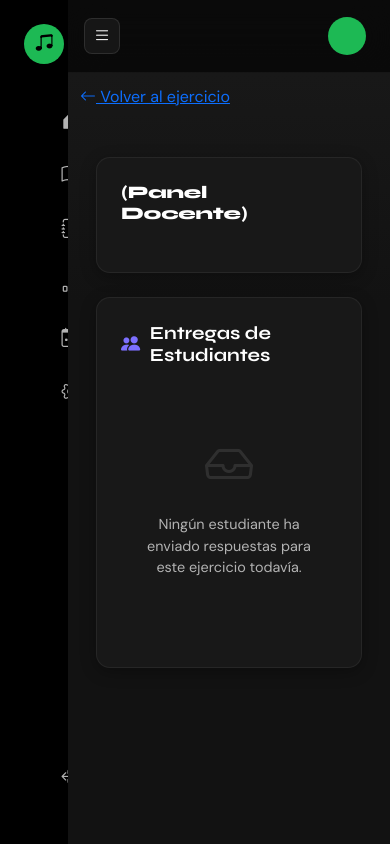
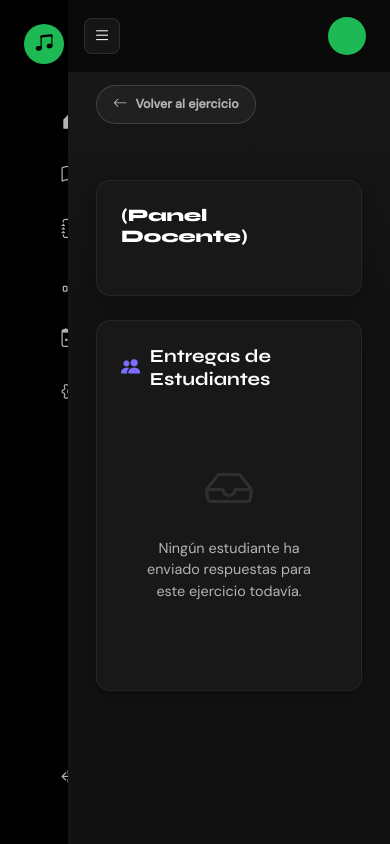
Before and after one commit to qbytestudio-lab/qbayt_django, a Django app: template ejercicios/templates/ejercicios/detalle_ejercicio_docente.html in a window 390 px wide. Run offline with Django 5.2, Linux system fonts and the light colour scheme; the template is opened without the code that fills it, so the values that code supplies are empty.

Commit message:
arregle el boton de volver al ejercicio en docente

```diff
--- a/ejercicios/static/ejercicios/css/detalle_ejercicio_docente.css
+++ b/ejercicios/static/ejercicios/css/detalle_ejercicio_docente.css
@@ -1,5 +1,5 @@
 /* ============================================ */
-/* detalle DOCENTE - */
+/* detalle DOCENTE - SPOTIFY STYLE */
 /* ============================================ */
 
 :root {
@@ -23,6 +23,55 @@ body {
   background: var(--spotify-black) !important;
   color: var(--spotify-text);
   font-family: 'DM Sans', sans-serif;
+}
+
+/* ═══════════════════════════════════════════ */
+/* BACK NAVIGATION */
+/* ═══════════════════════════════════════════ */
+
+.back-nav {
+  margin-bottom: 2rem;
+  max-width: 1000px;
+  margin-left: auto;
+  margin-right: auto;
+  padding: 0 1.5rem;
+}
+
+.btn-back {
+  display: inline-flex;
+  align-items: center;
+  gap: 0.5rem;
+  background: rgba(255, 255, 255, 0.04);
+  border: 1px solid rgba(255, 255, 255, 0.15);
+  color: var(--spotify-subtext);
+  padding: 0.6rem 1.3rem;
+  border-radius: 25px;
+  font-size: 0.85rem;
+  font-weight: 700;
+  text-decoration: none;
+  transition: all 0.2s ease;
+  cursor: pointer;
+  backdrop-filter: blur(10px);
+}
+
+.btn-back:hover {
+  background: rgba(124, 111, 255, 0.12);
+  color: #c4baff;
+  border-color: rgba(124, 111, 255, 0.3);
+  transform: translateX(-3px);
+}
+
+.btn-back i {
+  font-size: 0.9rem;
+  transition: transform 0.2s;
+}
+
+.btn-back:hover i {
+  transform: translateX(-3px);
+}
+
+.btn-back:active {
+  transform: translateX(-1px) scale(0.98);
 }
 
 /* ═══════════════════════════════════════════ */
@@ -134,7 +183,6 @@ body {
   color: var(--spotify-text);
 }
 
-/* Estudiante nombre */
 .table tbody td:first-child {
   font-weight: 600;
   color: var(--spotify-text);
@@ -229,6 +277,7 @@ body {
 
 @media (max-width: 768px) {
   .container { padding: 1.5rem 1rem; }
+  .back-nav { padding: 0 1rem; }
   .card { padding: 1.5rem !important; }
   .card h2 { font-size: 1.3rem; }
   .table thead th { font-size: 0.7rem; padding: 0.6rem 0.7rem; }
@@ -239,4 +288,5 @@ body {
   .card h2 { font-size: 1.1rem; }
   .badge { font-size: 0.7rem !important; padding: 0.25rem 0.6rem !important; }
   .btn-sm { font-size: 0.75rem !important; padding: 0.4rem 0.8rem !important; }
+  .btn-back { font-size: 0.78rem; padding: 0.5rem 1rem; }
 }
```
Also changed, not shown: ejercicios/static/ejercicios/css/calificar_ejercicios.css (+18 -11 lines), 1 other file.
